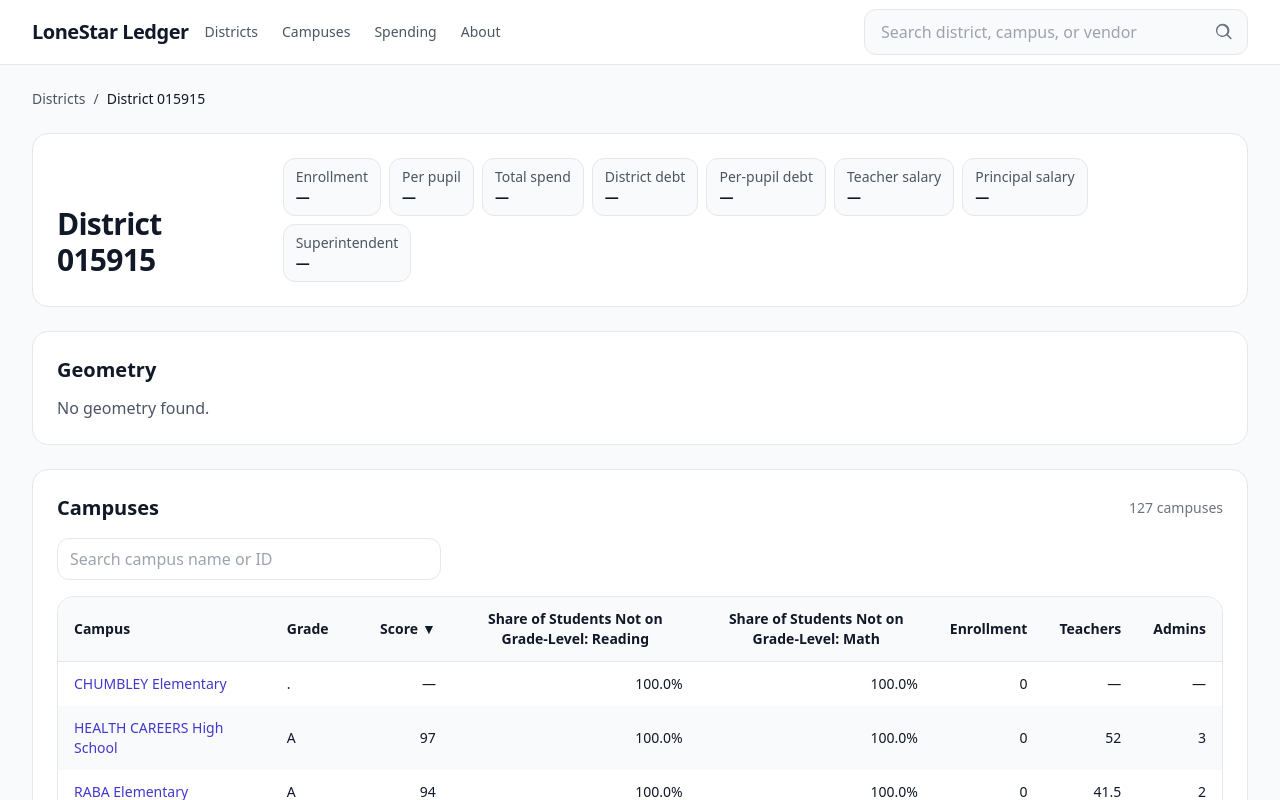
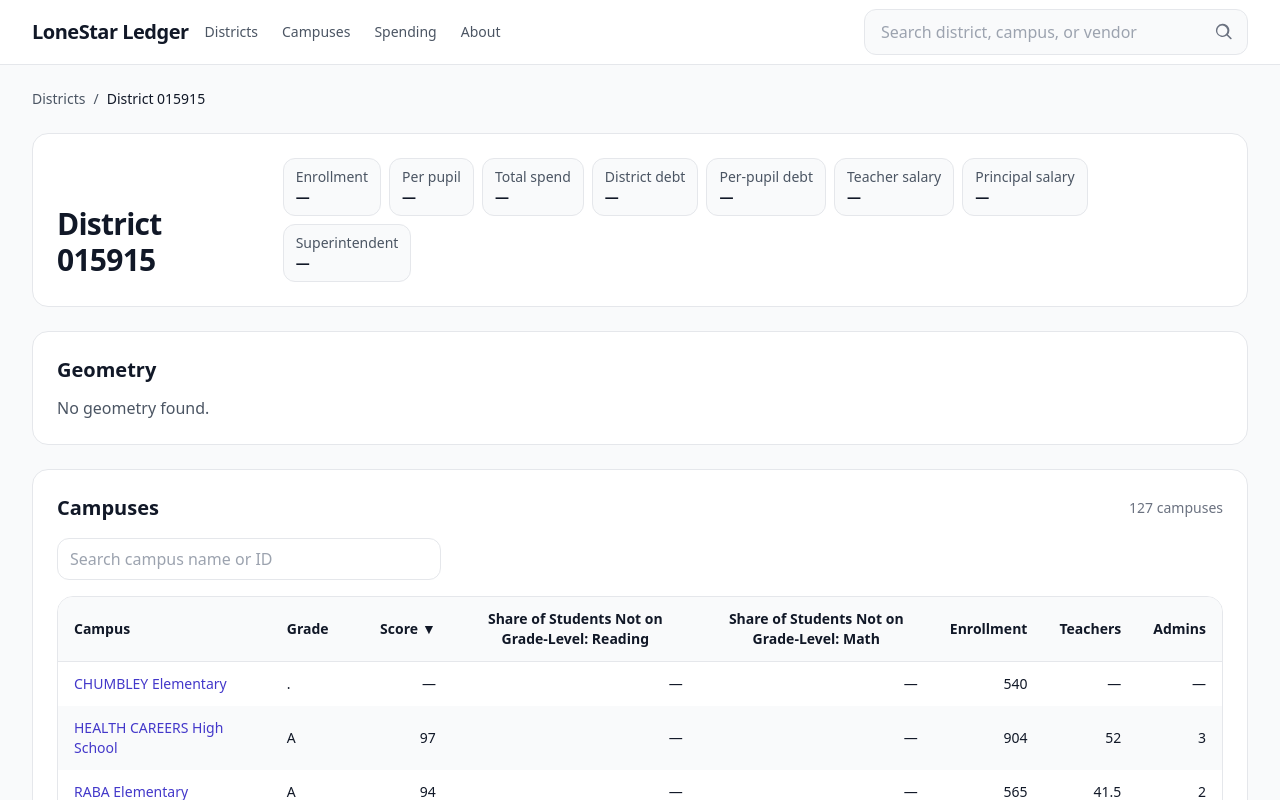
Before and after one commit to jab1897/LoneStarLedger5, a React (Vite) app: page /district/015915 in a window 1280 px wide. Shown: the top 800 px of the page. Built offline with nearby package versions, Linux system fonts and the light colour scheme; no server answers.

Commit message:
fix(district): campus table — use existing Not-on-Grade-Level fields, grade from "Campus Grade"; remove ID; link names; read Enrollment correctly; homepage untouched

```diff
--- a/src/pages/DistrictDetail.jsx
+++ b/src/pages/DistrictDetail.jsx
@@ -40,7 +40,7 @@ function buildHeaderMap(row) {
   }
   return map;
 }
-function pick(row, hdrMap, ...labels) {
+function pickHdr(row, hdrMap, ...labels) {
   for (const label of labels) {
     const key = hdrMap.get(norm(label));
     if (key && row && row[key] !== undefined && row[key] !== "") return row[key];
@@ -54,6 +54,15 @@ const toNumSafe = (v) => {
   return Number.isNaN(n) ? NaN : n;
 };
 
+// Pick first non-empty value
+const pick = (row, ...keys) => {
+  for (const k of keys) {
+    const v = row?.[k];
+    if (v !== undefined && v !== null && String(v).trim() !== "") return v;
+  }
+  return null;
+};
+
 const toNum = (v) => {
   const n = Number(String(v ?? "").replace(/[^\d.-]/g, ""));
   return Number.isFinite(n) ? n : NaN;
@@ -64,11 +73,6 @@ const toPct = (v, digits = 1) => {
   if (!Number.isFinite(n)) return "—";
   const clamped = Math.max(0, Math.min(1, n));
   return `${(clamped * 100).toFixed(digits)}%`;
-};
-
-const oneMinus = (v) => {
-  const n = toNum(v);
-  return Number.isFinite(n) ? Math.max(0, Math.min(1, 1 - n)) : NaN;
 };
 
 export default function DistrictDetail() {
@@ -129,15 +133,15 @@ export default function DistrictDetail() {
 
   // Title prefers CSV NAME, else GeoJSON
   const displayName =
-    (row && (pick(row, hdr, "NAME") || pick(row, hdr, "DISTRICT", "DISTNAME"))) ||
+    (row && (pickHdr(row, hdr, "NAME") || pickHdr(row, hdr, "DISTRICT", "DISTNAME"))) ||
     (geom?.features?.[0]?.properties?.NAME ||
       geom?.features?.[0]?.properties?.DISTRICT ||
       geom?.features?.[0]?.properties?.DISTNAME) ||
     `District ${id}`;
-  const county = row ? pick(row, hdr, "COUNTY") || "" : "";
+  const county = row ? pickHdr(row, hdr, "COUNTY") || "" : "";
 
   // KPIs from CSV row
-  const k = (label, ...alts) => toNumSafe(pick(row, hdr, label, ...alts));
+  const k = (label, ...alts) => toNumSafe(pickHdr(row, hdr, label, ...alts));
   let totalSpending = k("Total Spending", "TOTAL_SPENDING");
   const enrollment = k("Enrollment", "ENROLLMENT", "TOTAL_ENROLLMENT", "STUDENTS");
   const perStudentCSV = k("Average Per-Student Spending", "Per-Pupil Spending", "Per Pupil Spending");
@@ -156,16 +160,88 @@ export default function DistrictDetail() {
   // campuses table rows
   const campusRows = React.useMemo(() => {
     const rows = (campuses || []).map((r) => {
-      const campusId = r["USER_School_Number"];
-      const campusName = r["USER_School_Name"];
-      const campusGrade = r["Campus Grade"] || "—";
-      const campusScore = toNum(r["Campus Score"]);
+      // ID (link only) + name
+      const campusId = pick(
+        r,
+        "USER_School_Number",
+        "CAMPUS_N",
+        "CAMPUS_ID",
+        "Campus Number",
+        "Campus_Number",
+        "ID"
+      );
+      const campusName = pick(
+        r,
+        "USER_School_Name",
+        "CAMPUS_NAME",
+        "Campus",
+        "NAME"
+      );
 
-      const readingOGL = r["Reading On Grade-Level"];
-      const mathOGL = r["Math On Grade-Level"];
+      // Grade (letter)
+      const campusGrade =
+        pick(r, "Campus Grade", "CAMPUS_GRADE", "Campus_Rating", "RATING") ||
+        "—";
 
-      const readingNot = oneMinus(readingOGL);
-      const mathNot = oneMinus(mathOGL);
+      // Preferred: NOT-on-grade-level shares already in CSV (use directly)
+      let readingNot = pick(
+        r,
+        "Share of Students Not on Grade-Level: Reading",
+        "Reading Not on Grade-Level",
+        "READING_NOT_GL",
+        "READING_NOT_OGR"
+      );
+      let mathNot = pick(
+        r,
+        "Share of Students Not on Grade-Level: Math",
+        "Math Not on Grade-Level",
+        "MATH_NOT_GL",
+        "MATH_NOT_OGR"
+      );
+
+      // Fallback: compute 1 - OGL only if NOT-GL fields are absent
+      if (readingNot === null) {
+        const readOGL = pick(
+          r,
+          "Reading On Grade-Level",
+          "READING_OGR",
+          "READING_OGL",
+          "Reading OGL"
+        );
+        if (readOGL !== null) {
+          const n = toNum(readOGL);
+          readingNot = Number.isFinite(n)
+            ? Math.max(0, Math.min(1, 1 - n))
+            : null;
+        }
+      }
+      if (mathNot === null) {
+        const mathOGL = pick(
+          r,
+          "Math On Grade-Level",
+          "MATH_OGR",
+          "MATH_OGL",
+          "Math OGL"
+        );
+        if (mathOGL !== null) {
+          const n = toNum(mathOGL);
+          mathNot = Number.isFinite(n)
+            ? Math.max(0, Math.min(1, 1 - n))
+            : null;
+        }
+      }
+
+      // Enrollment (fix zeros by using correct field)
+      const enrollment = toNum(
+        pick(r, "Enrollment", "ENROLLMENT", "EnrolLment", "ENR", "STUDENTS")
+      );
+
+      // Optional: keep whatever else you already show (score, counts, etc.)
+      const campusScore = toNum(pick(r, "Campus Score", "SCORE", "OVERALL_SCORE"));
+      const teachers = toNum(pick(r, "Teacher Count"));
+      const admins = toNum(pick(r, "Admin Count"));
+      const teacherSalary = toNum(pick(r, "Average Teacher Salary"));
+      const adminSalary = toNum(pick(r, "Average Admin Salary"));
 
       return {
         campusId,
@@ -174,11 +250,11 @@ export default function DistrictDetail() {
         campusScore: Number.isFinite(campusScore) ? campusScore : "—",
         readingNot,
         mathNot,
-        enrollment: toNum(r["EnrolLment"]),
-        teachers: toNum(r["Teacher Count"]),
-        admins: toNum(r["Admin Count"]),
-        teacherSalary: toNum(r["Average Teacher Salary"]),
-        adminSalary: toNum(r["Average Admin Salary"]),
+        enrollment: Number.isFinite(enrollment) ? enrollment : null,
+        teachers,
+        admins,
+        teacherSalary,
+        adminSalary,
       };
     });
 
@@ -218,13 +294,13 @@ export default function DistrictDetail() {
       key: "readingNot",
       label: "Share of Students Not on Grade-Level: Reading",
       align: "right",
-      format: (v) => (Number.isFinite(v) ? toPct(v) : "—"),
+      format: (v) => (v === null ? "—" : toPct(v)),
     },
     {
       key: "mathNot",
       label: "Share of Students Not on Grade-Level: Math",
       align: "right",
-      format: (v) => (Number.isFinite(v) ? toPct(v) : "—"),
+      format: (v) => (v === null ? "—" : toPct(v)),
     },
     {
       key: "enrollment",
```
